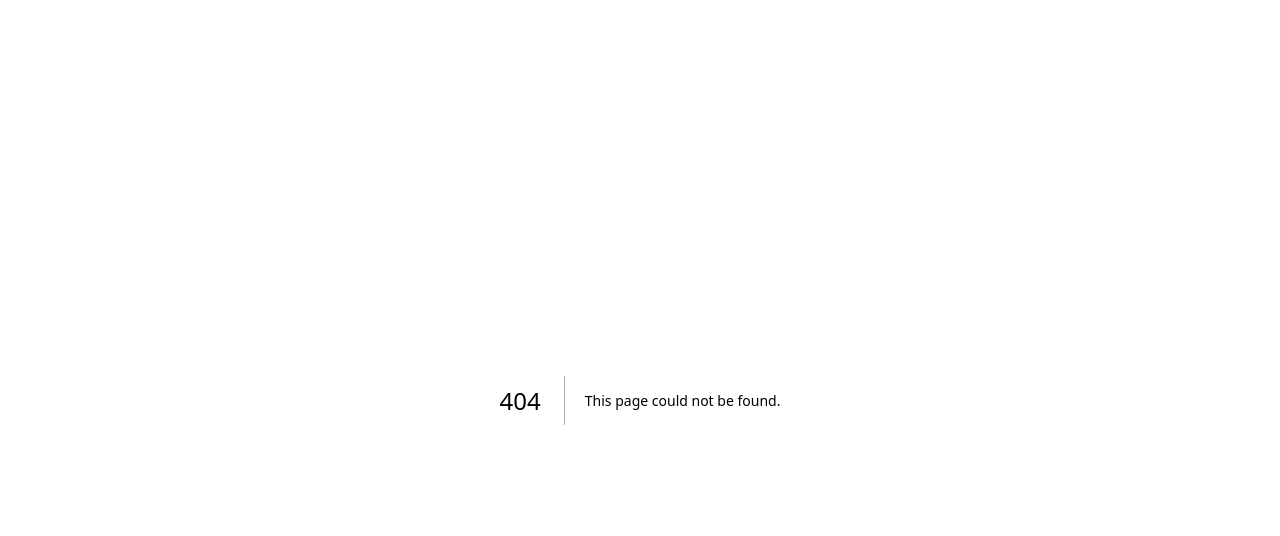
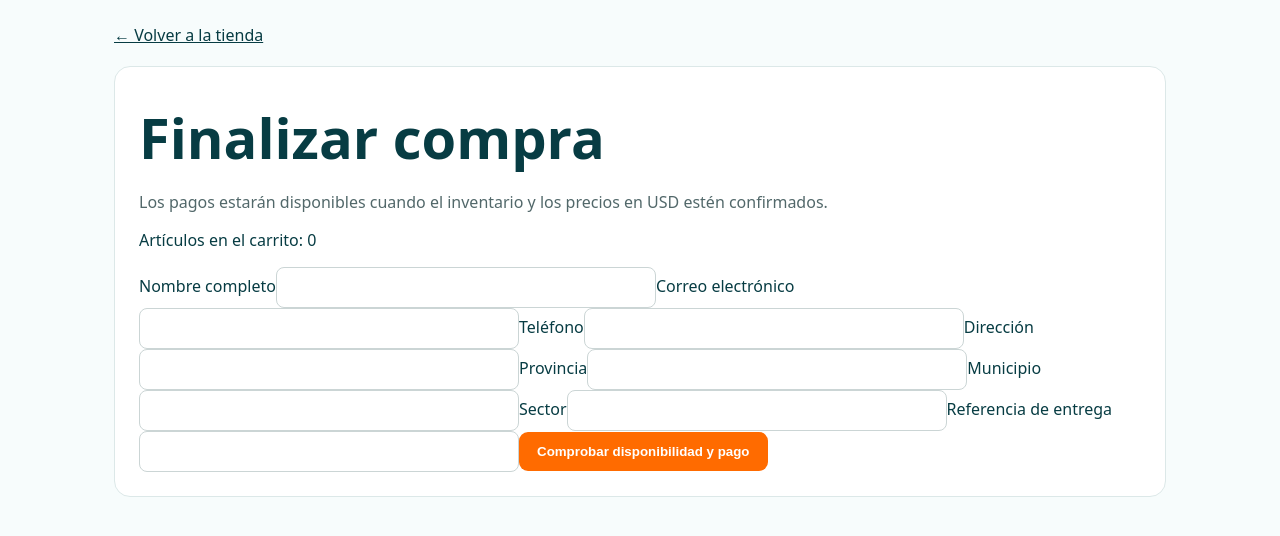
Before and after one commit to angelberiguete-pixel/kopyrstore, a Next.js app: page /checkout in a window 1280 px wide. Before the commit this address had no page. Shown: the top 536 px of the page. Built offline with nearby package versions, Linux system fonts and the light colour scheme.

Commit message:
KOPYR ecommerce: app/checkout/page.tsx

```diff
--- /dev/null
+++ b/app/checkout/page.tsx
@@ -0,0 +1,29 @@
+"use client";
+import Link from "next/link";
+import {useEffect,useState} from "react";
+type Item={id:string;quantity:number};
+export default function Checkout(){
+ const [lines,setLines]=useState<Item[]>([]);
+ const [status,setStatus]=useState("");
+ const [loading,setLoading]=useState(false);
+ useEffect(()=>{try{const saved=localStorage.getItem("kopyr-cart");if(saved){const parsed=JSON.parse(saved);if(Array.isArray(parsed))setLines(parsed);}}catch{}},[]);
+ async function submit(e:React.FormEvent<HTMLFormElement>){
+  e.preventDefault();setLoading(true);setStatus("");
+  const form=new FormData(e.currentTarget);
+  const customer=Object.fromEntries(form.entries());
+  try{const r=await fetch("/api/checkout",{method:"POST",headers:{"Content-Type":"application/json"},body:JSON.stringify({lines,customer})});const d=await r.json();setStatus(d.reason||d.error||"El checkout todavía no está disponible.");}
+  catch{setStatus("No se pudo conectar con el servidor.");}finally{setLoading(false);}
+ }
+ return <main><Link href="/">← Volver a la tienda</Link><section className="panel"><h1>Finalizar compra</h1><p className="muted">Los pagos estarán disponibles cuando el inventario y los precios en USD estén confirmados.</p><p>Artículos en el carrito: {lines.reduce((n,l)=>n+l.quantity,0)}</p><form onSubmit={submit} className="checkout-form">
+ <label>Nombre completo<input name="fullName" required minLength={3} autoComplete="name"/></label>
+ <label>Correo electrónico<input name="email" type="email" required autoComplete="email"/></label>
+ <label>Teléfono<input name="phone" type="tel" required autoComplete="tel"/></label>
+ <label>Dirección<input name="address" required autoComplete="street-address"/></label>
+ <label>Provincia<input name="province" required/></label>
+ <label>Municipio<input name="municipality" required/></label>
+ <label>Sector<input name="sector" required/></label>
+ <label>Referencia de entrega<input name="reference"/></label>
+ <button className="button" disabled={loading||lines.length===0}>{loading?"Validando pedido…":"Comprobar disponibilidad y pago"}</button>
+ {status&&<p role="status" className="muted">{status}</p>}
+ </form></section></main>;
+}
```
